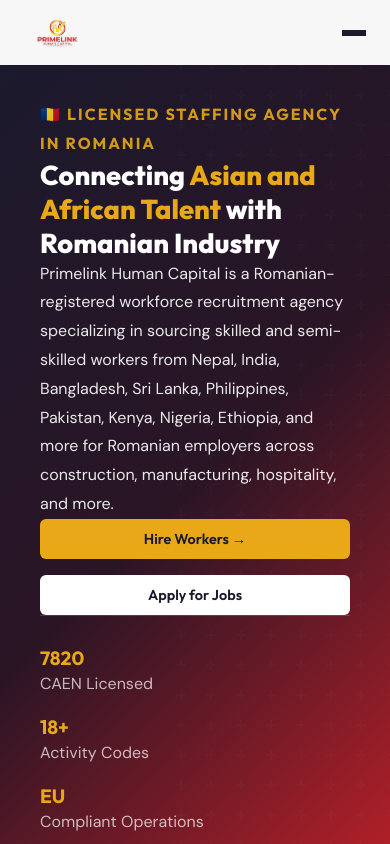
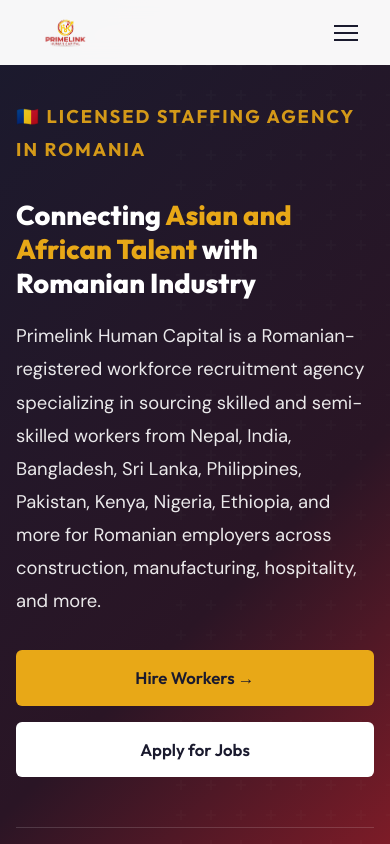
Before and after one commit to BIKASH907/PrimeLink, a Next.js app: page / in a window 390 px wide. Shown: the top 844 px of the page. Built offline with nearby package versions, Linux system fonts and the light colour scheme.

Commit message:
fix: fresh CSS edge to edge

```diff
--- a/styles/globals.css
+++ b/styles/globals.css
@@ -129,7 +129,7 @@
   z-index: 1000;
   background: rgba(255,255,255,0.97);
   backdrop-filter: blur(12px);
-  border-bottom: 1px solid var(--gray-100);
+  border-bottom: none;
   transition: var(--transition);
 }
 
@@ -443,7 +443,7 @@
   background: var(--white);
   border-radius: var(--radius-lg);
   box-shadow: var(--shadow-sm);
-  border: 1px solid var(--gray-100);
+  border: none;
   transition: var(--transition);
   overflow: hidden;
 }
@@ -535,7 +535,7 @@
   padding: 30px;
   background: var(--white);
   border-radius: var(--radius-lg);
-  border: 1px solid var(--gray-100);
+  border: none;
   transition: var(--transition);
 }
 
@@ -719,7 +719,7 @@
   border-radius: var(--radius-lg);
   padding: 32px;
   box-shadow: var(--shadow-sm);
-  border: 1px solid var(--gray-100);
+  border: none;
 }
 
 .testimonial-card .stars {
@@ -768,7 +768,7 @@
 
 /* ======== FAQ ======== */
 .faq-item {
-  border: 1px solid var(--gray-100);
+  border: none;
   border-radius: var(--radius-md);
   margin-bottom: 12px;
   overflow: hidden;
@@ -806,7 +806,7 @@
 /* ======== JOB CARD ======== */
 .job-card {
   background: var(--white);
-  border: 1px solid var(--gray-100);
+  border: none;
   border-radius: var(--radius-lg);
   padding: 28px;
   transition: var(--transition);
@@ -861,7 +861,7 @@
 
 .data-table td {
   padding: 14px 18px;
-  border-bottom: 1px solid var(--gray-100);
+  border-bottom: none;
   color: var(--gray-600);
 }
 
@@ -979,7 +979,7 @@
   font-size: 1rem;
   font-weight: 500;
   color: var(--gray-600);
-  border-bottom: 1px solid var(--gray-100);
+  border-bottom: none;
 }
 
 /* ======== TOAST ======== */
@@ -1012,31 +1012,35 @@
   .footer-bottom { flex-direction: column; text-align: center; }
 }
 
-/* ======== WHITE FOOTER OVERRIDE ======== */
-.footer { background: #FFFFFF !important; color: #4B5563 !important; border-top: 2px solid #E9ECF0; }
+/* ======== FULL WIDTH EDGE TO EDGE ======== */
+html, body { margin: 0; padding: 0; width: 100%; overflow-x: hidden; }
+main { width: 100%; overflow-x: hidden; }
+.hero, .page-hero, .section, .section-sm, .section-dark, .section-gray, .section-blue { width: 100%; margin: 0; border: none; }
+.header { border: none; border-bottom: none; }
+.card { border: none; box-shadow: var(--shadow-sm); }
+.card:hover { border: none; }
+.process-step { border: none; }
+.faq-item { border: none; box-shadow: var(--shadow-sm); }
+.job-card { border: none; box-shadow: var(--shadow-sm); }
+.cta-banner { border: none; }
+
+/* ======== WHITE FOOTER ======== */
+.footer { background: #FFFFFF !important; color: #4B5563 !important; border: none !important; border-top: 1px solid #E9ECF0 !important; }
 .footer h4 { color: #1A1A2E !important; }
 .footer-links a { color: #6B7280 !important; }
 .footer-links a:hover { color: #CC2229 !important; }
 .footer-links li { color: #6B7280; }
-.footer-grid { border-bottom-color: #E9ECF0 !important; }
+.footer-grid { border-bottom: 1px solid #E9ECF0 !important; }
 .footer-brand p { color: #6B7280; }
 .footer-bottom { color: #6B7280; }
 .footer-bottom a { color: #8892A0 !important; }
 .footer-legal { background: #F5F6F8 !important; color: #8892A0 !important; opacity: 1 !important; }
 
-/* ======== FULL WIDTH + MOBILE FIX ======== */
-html, body { margin: 0; padding: 0; width: 100%; overflow-x: hidden; }
-.hero, .page-hero, .section, .section-dark, .section-gray, .section-blue { margin-left: 0; margin-right: 0; width: 100%; }
-.container { padding: 0 20px; }
-.container-wide { padding: 0 20px; }
-
+/* ======== MOBILE ======== */
 @media (max-width: 768px) {
   h1 { font-size: 1.8rem !important; }
   h2 { font-size: 1.5rem !important; }
-  h3 { font-size: 1.2rem !important; }
   .hero { padding: 100px 0 60px !important; min-height: auto !important; }
-  .hero h1 { font-size: 2rem !important; }
-  .hero p { font-size: 1rem !important; }
   .hero-buttons { flex-direction: column; }
   .hero-buttons .btn { width: 100%; text-align: center; }
   .hero-stats { flex-direction: column; gap: 16px; }
@@ -1044,63 +1048,23 @@
   .section { padding: 40px 0 !important; }
   .grid-2, .grid-3, .grid-4 { grid-template-columns: 1fr !important; gap: 16px !important; }
   .two-col { grid-template-columns: 1fr !important; gap: 24px !important; }
+  .two-col-image { display: none; }
   .form-row { grid-template-columns: 1fr !important; }
   .nav { display: none !important; }
   .mobile-toggle { display: block !important; }
   .header-actions .btn { display: none !important; }
-  .header-inner { padding: 0 16px; height: 65px; }
+  .header-inner { height: 65px; }
   .logo img { height: 45px !important; }
   .cta-banner { padding: 30px 20px !important; }
-  .cta-banner h2 { font-size: 1.4rem !important; }
   .cta-buttons { flex-direction: column; }
   .cta-buttons .btn { width: 100%; text-align: center; }
-  .stats-bar { grid-template-columns: 1fr 1fr !important; gap: 16px !important; }
-  .stat-item h3 { font-size: 1.8rem !important; }
-  .card-body { padding: 20px !important; }
-  .process-step { flex-direction: column; gap: 16px; padding: 20px; }
+  .stats-bar { grid-template-columns: 1fr 1fr !important; }
   .footer-grid { grid-template-columns: 1fr !important; gap: 24px !important; }
-  .footer-bottom { flex-direction: column; text-align: center; gap: 12px; }
-  .footer-legal { font-size: 0.7rem !important; padding: 16px 0 !important; }
-  .mobile-menu { padding: 16px; }
-  .mobile-menu a { padding: 12px 16px; font-size: 1rem; }
-  .btn-lg { padding: 14px 28px !important; font-size: 1rem !important; }
-  .data-table { font-size: 0.8rem; }
-  .data-table th, .data-table td { padding: 10px 12px; }
-  .job-card { padding: 20px; }
-  .faq-question { padding: 16px 20px; font-size: 0.95rem; }
-  .faq-answer { padding: 0 20px 16px; }
-  .testimonial-card { padding: 24px; }
-  .two-col-image { display: none; }
+  .footer-bottom { flex-direction: column; text-align: center; }
+  .process-step { flex-direction: column; gap: 16px; }
 }
-
 @media (max-width: 480px) {
   .container { padding: 0 16px; }
   h1 { font-size: 1.5rem !important; }
   .hero h1 { font-size: 1.7rem !important; }
-  .stats-bar { grid-template-columns: 1fr 1fr !important; }
-  .btn { padding: 10px 20px !important; font-size: 0.9rem !important; }
 }
-.hero, .page-hero, .section-dark, .section-gray, .section-blue, .cta-banner { border: none !important; outline: none !important; border-radius: 0 !important; }
-.card { border: none !important; box-shadow: var(--shadow-sm) !important; }
-.card:hover { border: none !important; }
-.process-step { border: none !important; }
-.faq-item { border: none !important; box-shadow: var(--shadow-sm) !important; }
-.form-control { border: 1px solid var(--gray-200) !important; }
-.btn-outline { border: 2px solid var(--blue) !important; }
-.job-card { border: none !important; box-shadow: var(--shadow-sm) !important; }
-.footer { border: none !important; }
-.footer-grid { border: none !important; border-bottom: 1px solid var(--gray-100) !important; }
-.header { border: none !important; border-bottom: none !important; box-shadow: var(--shadow-sm) !important; }
-.hero .container, .page-hero .container { max-width: 100%; padding: 0 40px; }
-.section-dark .container { max-width: 100%; padding: 0 40px; }
-.hero { padding-left: 0 !important; padding-right: 0 !important; margin: 0 !important; }
-.page-hero { padding-left: 0 !important; padding-right: 0 !important; margin: 0 !important; }
-@media (max-width: 768px) { .hero .container, .page-hero .container, .section-dark .container { padding: 0 20px; } }
-* { margin: 0 !important; padding: 0; box-sizing: border-box; }
-body { margin: 0 !important; padding: 0 !important; overflow-x: hidden !important; }
-.hero, .page-hero, .section, .section-sm, .section-dark, .section-gray, .section-blue { margin: 0 !important; padding-left: 0 !important; padding-right: 0 !important; width: 100vw !important; max-width: 100vw !important; }
-.hero { margin-top: 0 !important; }
-.header { border: none !important; box-shadow: none !important; margin: 0 !important; }
-main { margin: 0 !important; padding: 0 !important; overflow-x: hidden !important; }
-.container { margin-left: auto !important; margin-right: auto !important; padding-left: 40px !important; padding-right: 40px !important; }
-section { margin: 0 !important; }
```
